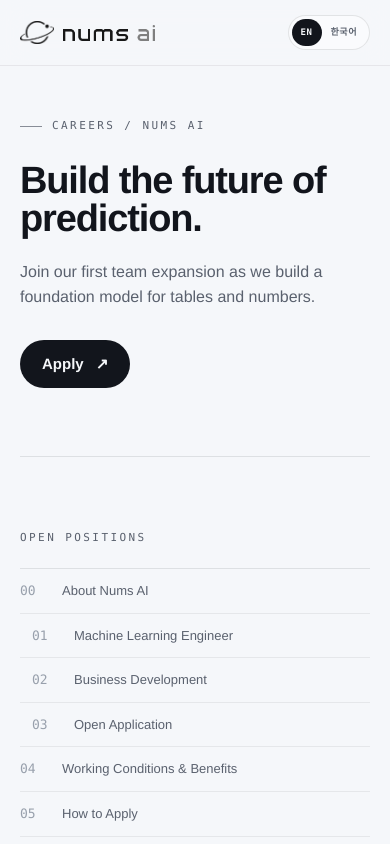
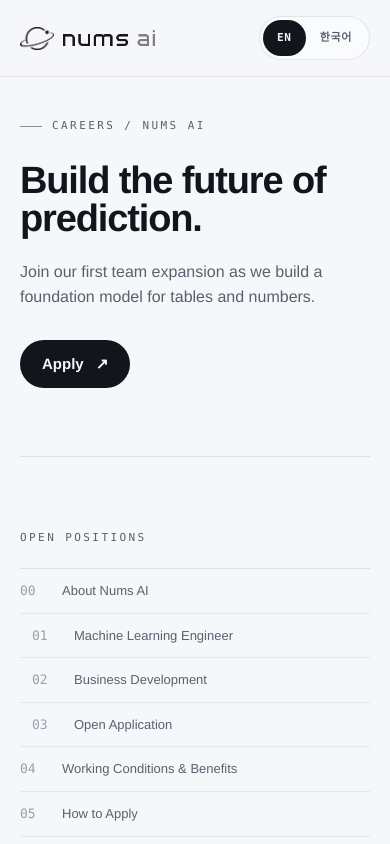
Before and after one commit to nums-ai/nums-ai.github.io, a Next.js app: page /careers/en in a window 390 px wide. Shown: the top 844 px of the page. Built offline with nearby package versions, Linux system fonts and the light colour scheme.

Commit message:
Align careers header and enlarge language toggle

```diff
--- a/src/app/careers/careers.module.css
+++ b/src/app/careers/careers.module.css
@@ -1,5 +1,7 @@
 .nav{
   position:fixed;
+  height:60px;
+  padding-block:7px;
 }
 
 .navActions{
@@ -21,11 +23,11 @@
   display:flex;
   align-items:center;
   justify-content:center;
-  min-height:29px;
-  padding:0 11px;
+  min-height:36px;
+  padding:0 14px;
   border-radius:100px;
   font-family:var(--mono);
-  font-size:10px;
+  font-size:11px;
   font-weight:600;
   letter-spacing:.06em;
   color:var(--muted);
@@ -256,10 +258,12 @@
   .index a{grid-template-columns:32px 1fr;font-size:13px}
 }
 
+@media (max-width:860px){
+  .nav{height:77px;padding-block:15px}
+}
+
 @media (max-width:560px){
-  .nav{padding-top:15px;padding-bottom:15px}
   .navActions{gap:10px}
   .homeLink{display:none}
-  .languageToggle a{min-height:27px;padding:0 9px;font-size:9px}
   .heroLead{font-size:16px}
 }
```
